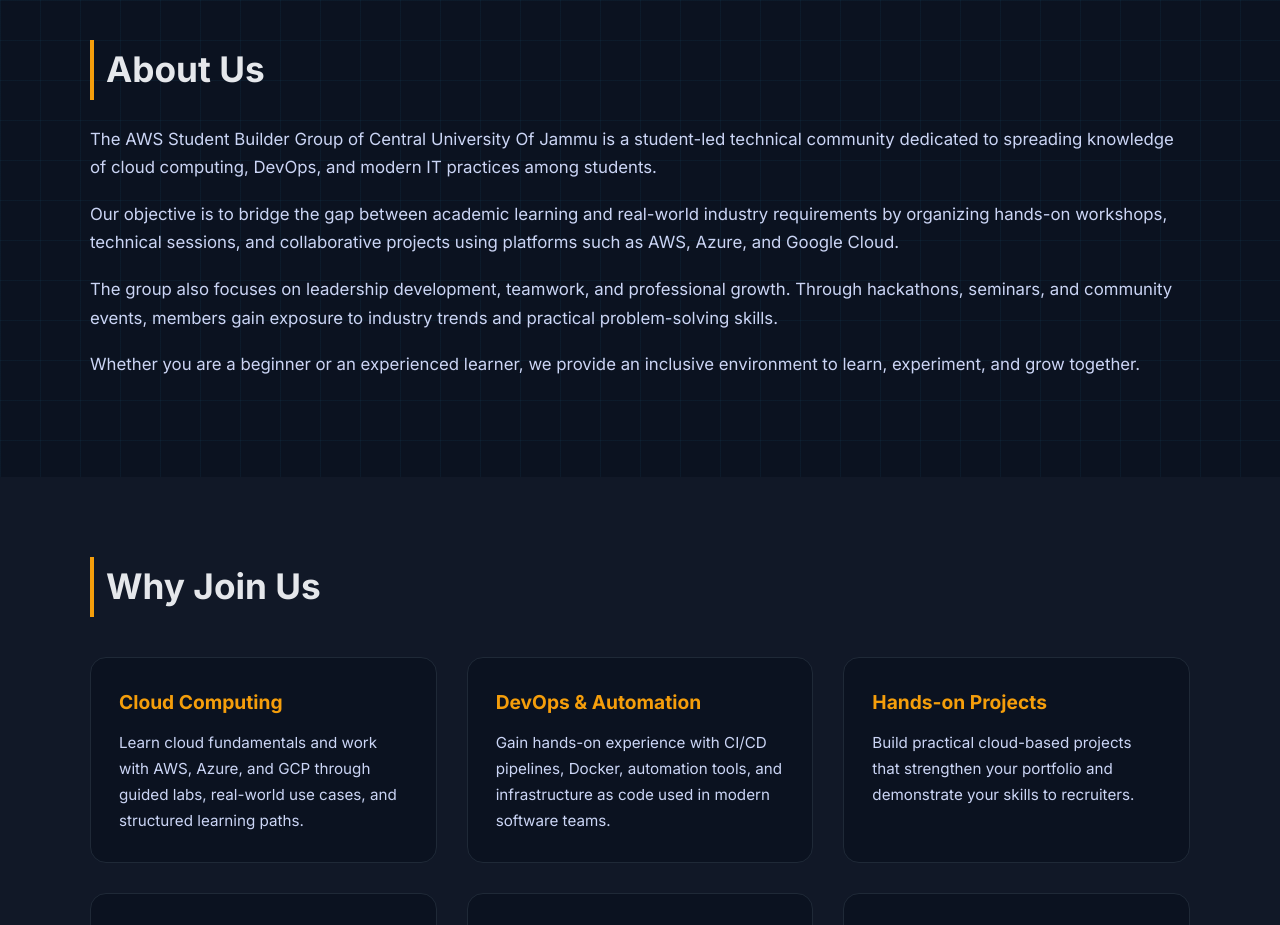
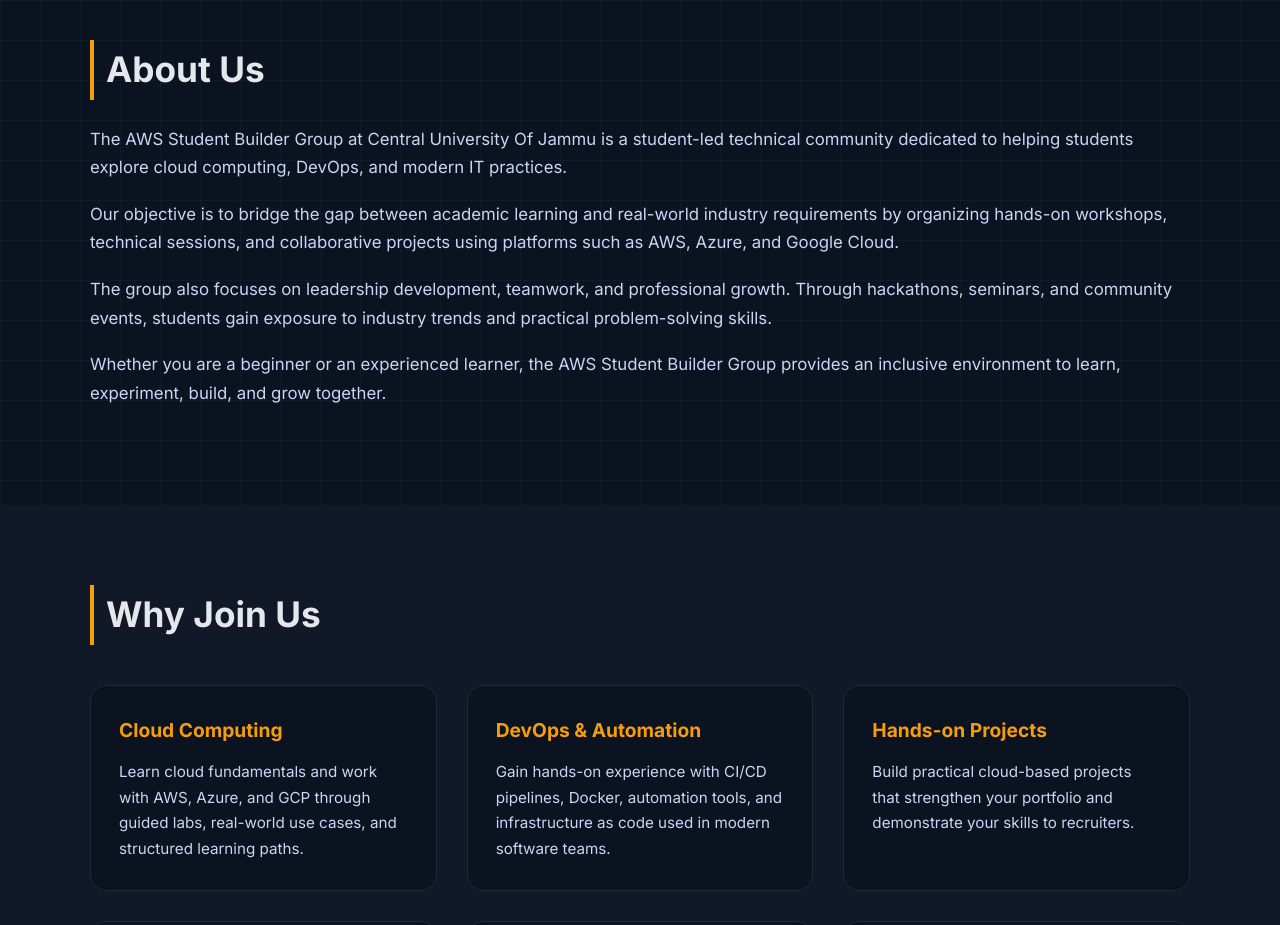
Before and after one commit to CentralUniversityOfJammuCloudClub/cloud-club-cuj, a plain HTML site: page index.html in a window 1280 px wide. Shown: the part 840-1765 px from the top of the page. Drawn offline with Linux system fonts and the light colour scheme.

Commit message:
Update Builder Group content

```diff
--- a/index.html
+++ b/index.html
@@ -106,38 +106,35 @@
 
 <!-- ================= ABOUT ================= -->
 <section id="about" class="section">
-
   <div class="section-container">
-
     <h2>About Us</h2>
 
     <p class="section-text">
-      The AWS Student Builder Group of Central University Of Jammu is a
-      student-led technical community dedicated to spreading knowledge of
-      cloud computing, DevOps, and modern IT practices among students.
+      The AWS Student Builder Group at Central University Of Jammu is a
+      student-led technical community dedicated to helping students explore
+      cloud computing, DevOps, and modern IT practices.
     </p>
 
     <p class="section-text">
       Our objective is to bridge the gap between academic learning and
       real-world industry requirements by organizing hands-on workshops,
-      technical sessions, and collaborative projects using platforms such
-      as AWS, Azure, and Google Cloud.
+      technical sessions, and collaborative projects using platforms such as
+      AWS, Azure, and Google Cloud.
     </p>
 
     <p class="section-text">
       The group also focuses on leadership development, teamwork, and
-      professional growth. Through hackathons, seminars, and community
-      events, members gain exposure to industry trends and practical
-      problem-solving skills.
+      professional growth. Through hackathons, seminars, and community events,
+      students gain exposure to industry trends and practical problem-solving
+      skills.
     </p>
 
     <p class="section-text">
-      Whether you are a beginner or an experienced learner, we provide
-      an inclusive environment to learn, experiment, and grow together.
+      Whether you are a beginner or an experienced learner, the AWS Student
+      Builder Group provides an inclusive environment to learn, experiment,
+      build, and grow together.
     </p>
-
   </div>
-
 </section>
 
 
```
